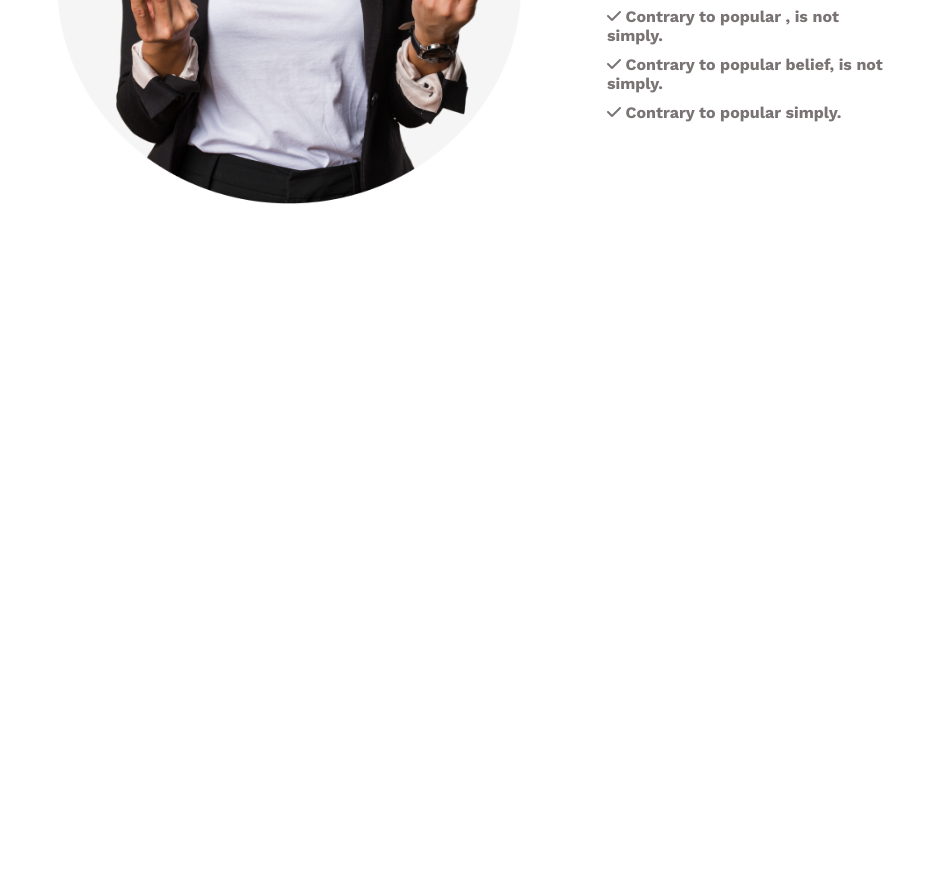
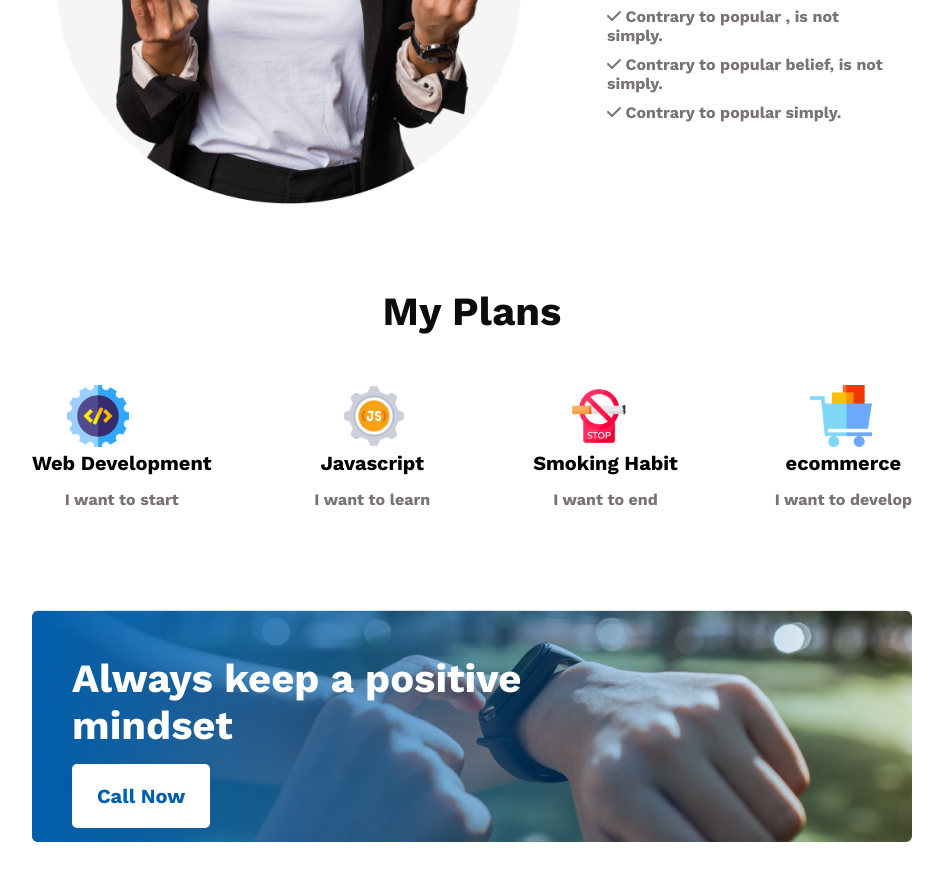
Before and after one commit to Mursalinkhan552/new-year-assginment, a plain HTML site: page index.html in a window 1280 px wide. Shown: the part 1304-2185 px from the top of the page, without its empty margins (168-1111 px from the left). Before the commit the page ends 1592 px from the top, so only its background shows below. Drawn offline with nearby package versions, Linux system fonts and the light colour scheme.

Commit message:
Main section Added

```diff
--- a/index.html
+++ b/index.html
@@ -11,7 +11,7 @@
     <link
         href="https://fonts.googleapis.com/css2?family=Inter:wght@700&family=Lobster&family=Open+Sans:ital,wght@0,400;1,300;1,400&family=Work+Sans:wght@700&display=swap"
         rel="stylesheet">
-        <script src="https://kit.fontawesome.com/333b202482.js" crossorigin="anonymous"></script>
+    <script src="https://kit.fontawesome.com/333b202482.js" crossorigin="anonymous"></script>
 </head>
 
 <body>
@@ -34,16 +34,46 @@
                 <p class="section-description">Contrary to popular belief, Lorem Ipsum is not simply random text. It has
                     roots in a piece of classical Latin literature from 45 BC, making it over 2000 years old. Richard
                     McClintock.</p>
-                <h4 class="failure-main-point"><i class="fa-solid fa-check"></i> Contrary to popular belief, is not simply.</h4>
+                <h4 class="failure-main-point"><i class="fa-solid fa-check"></i> Contrary to popular belief, is not
+                    simply.</h4>
                 <h4 class="failure-main-point"><i class="fa-solid fa-check"></i> Contrary to popular belief.</h4>
-                <h4 class="failure-main-point"><i class="fa-solid fa-check"></i> Contrary to popular , is not simply.</h4>
-                <h4 class="failure-main-point"><i class="fa-solid fa-check"></i> Contrary to popular belief, is not simply.</h4>
+                <h4 class="failure-main-point"><i class="fa-solid fa-check"></i> Contrary to popular , is not simply.
+                </h4>
+                <h4 class="failure-main-point"><i class="fa-solid fa-check"></i> Contrary to popular belief, is not
+                    simply.</h4>
                 <h4 class="failure-main-point"><i class="fa-solid fa-check"></i> Contrary to popular simply.</h4>
             </div>
         </div>
 
         <section>
+            <h2 class="plans-title">My Plans</h2>
+            <div class="plans">
+                <div class="plan">
+                    <img src="images/icons/web.png" alt="">
+                    <h3 class="plans-sub-title">Web Development</h3>
+                    <p class="plans-description">I want to start</p>
+                </div>
+                <div class="plan">
+                    <img src="images/icons/js.png" alt="">
+                    <h3 class="plans-sub-title">Javascript</h3>
+                    <p class="plans-description">I want to learn</p>
+                </div>
+                <div class="plan">
+                    <img src="images/icons/smoke.png" alt="">
+                    <h3 class="plans-sub-title">Smoking Habit</h3>
+                    <p class="plans-description">I want to end</p>
+                </div>
+                <div class="plan">
+                    <img src="images/icons/ecom.png" alt="">
+                    <h3 class="plans-sub-title">ecommerce</h3>
+                    <p class="plans-description">I want to develop</p>
+                </div>
+            </div>
+        </section>
 
+        <section class="watch-section">
+            <h2 class="watch-title">Always keep a positive mindset</h2>
+            <button class="btn-primary">Call Now</button>
         </section>
     </main>
     <footer>
--- a/styles/style.css
+++ b/styles/style.css
@@ -16,31 +16,31 @@
     height: 100%;
 }
 
-.header-introduction{
+.header-introduction {
     text-align: left;
     padding: 300px 80px 160px 835px;
 }
 
 
 
-.title{
+.title {
     color: #FFFFFF;
     font-weight: 700;
     font-size: 55px;
     margin-bottom: 15px;
 }
 
-.description{
+.description {
     color: #c0bebe;
     font-weight: 200;
     font-size: 15px;
     margin-bottom: 25px;
 }
 
-.btn-primary{
+.btn-primary {
     font-weight: 400;
     font-size: 20px;
-    padding:20px 25px ;
+    padding: 20px 25px;
     border: 0;
     border-radius: 5px;
     color: #005FAC;
@@ -50,34 +50,96 @@
 /* Main Section */
 
 
-.my-failures{
+.my-failures {
     display: flex;
     align-items: center;
     gap: 70px;
     margin: 60px 170px;
     padding: 20px 35px;
 }
-.failure-image img{
+
+.failure-image img {
     height: 600px;
     width: 500px;
 }
 
-.section-title{
+.section-title {
     font-weight: 700;
     font-size: 40px;
+    color: #0c0c0c;
     margin-bottom: 25px;
 }
 
-.section-description{
+.section-description {
     color: #797373;
     font-size: 16px;
     margin-bottom: 25px;
 
 }
 
-.failure-main-point{
+.failure-main-point {
     color: #797373;
     font-size: 16px;
     margin: 10px 15px 0 0;
 
 }
+
+/* My Plans Section */
+.plan img {
+    height: 40%;
+    padding-left: 35px;
+
+
+}
+
+.plans-title {
+    text-align: center;
+    color: #0c0c0c;
+    font-weight: 700;
+    font-size: 40px;
+
+}
+
+/* My Plans Section */
+.plans {
+    display: flex;
+    justify-content: space-between;
+    margin: 50px 200px;
+
+}
+
+.plans-sub-title {
+    font-weight: 700;
+    font-size: 20px;
+    text-align: center;
+    margin-bottom: 15px;
+
+}
+
+.plans-description {
+    color: #797373;
+    text-align: center;
+}
+
+/* Watch Section */
+
+
+.watch-section {
+    background-image: url("/images/gradient1.png"), url("/images/watch.png");
+    background-repeat: no-repeat;
+    background-size: 100%;
+    margin: 70px 200px;
+    padding: 45px 300px 40px 40px;
+
+}
+
+.watch-title {
+    color: #FFFFFF;
+    font-weight: 700;
+    font-size: 40px;
+    margin-bottom: 15px;
+
+}
+
+
+/* footer Section */
```
